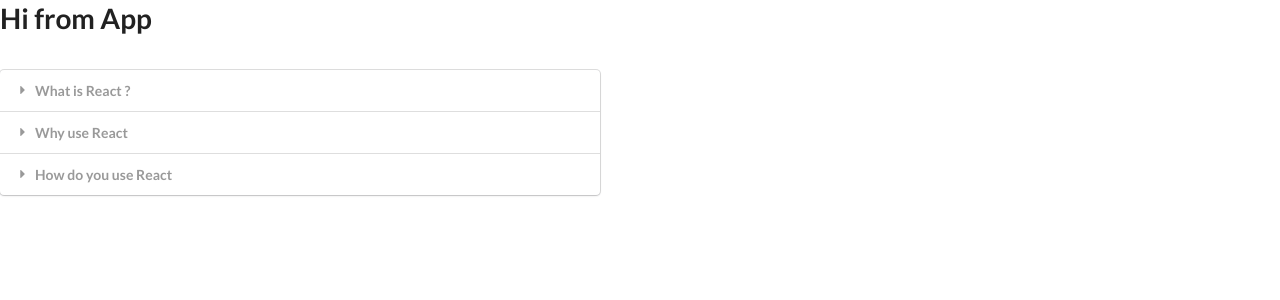
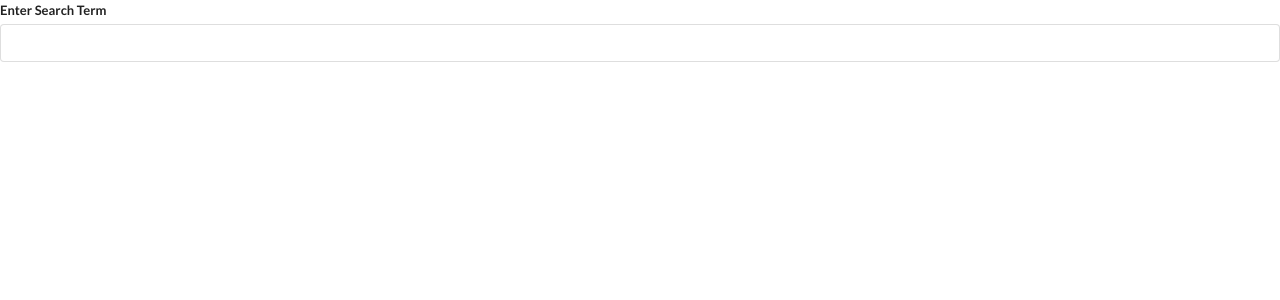
Before and after one commit to OussamaAlouat/react-widgets, a React (Create React App) app: page / in a window 1280 px wide. Shown: the top 300 px of the page. Built offline with nearby package versions, Linux system fonts and the light colour scheme.

Commit message:
Add Search component

```diff
--- a/src/App.js
+++ b/src/App.js
@@ -1,6 +1,6 @@
 import React from 'react';
 import Accordion from './components/Accordion';
-
+import Search from './components/Search'
 const items = [
   {
     title: 'What is React ?',
@@ -19,9 +19,7 @@
 export default () => {
   return (
     <div>
-      <h1>Hi from App</h1>
-      <br/>
-      <Accordion items={items} />
+      <Search />
     </div>
     )
 }
--- /dev/null
+++ b/src/components/Search.js
@@ -0,0 +1,24 @@
+import React, { useState, useEffect } from 'react';
+
+const Search = () => {
+  const [term, setTerm] = useState('');
+  useEffect(()=> {
+    console.log('iM ON USE EFECT')
+  }, [term])
+
+  return (
+    <div>
+      <div className="ui form">
+        <div className="field">
+          <label>Enter Search Term</label>
+          <input
+            value={term}
+            onChange={e => setTerm(e.target.value)}
+            className="input" />
+        </div>
+      </div>
+    </div>
+  )
+}
+
+export default Search;
```
